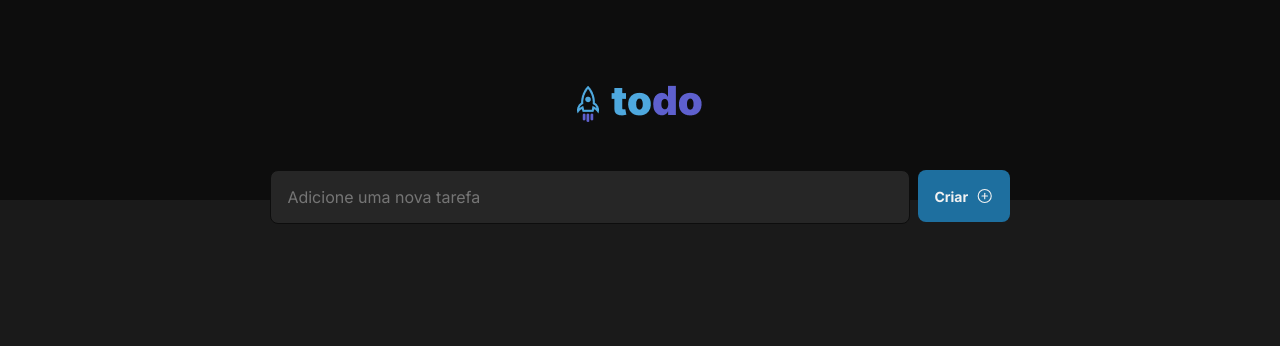
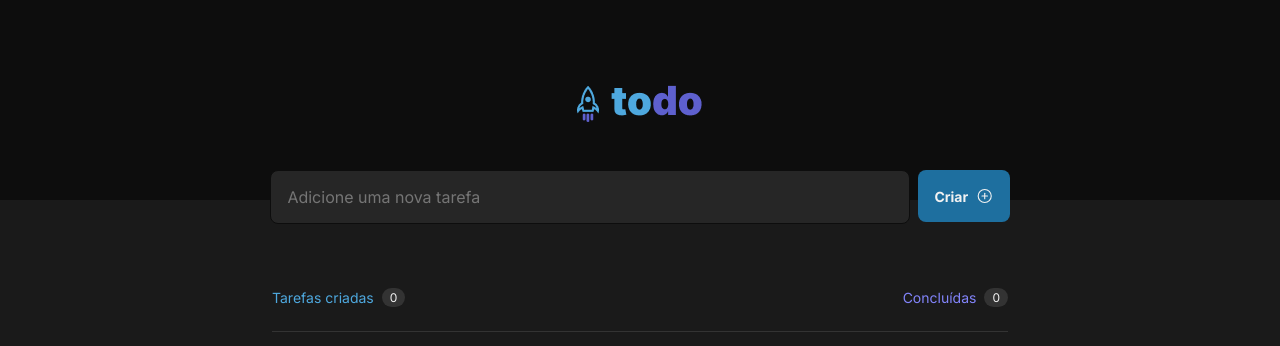
Before and after one commit to joaogabrielramos28/ignite-2022, a React (Vite) app in the folder React/projeto-01/: page / in a window 1280 px wide. Shown: the top 346 px of the page. Built offline with nearby package versions, Linux system fonts and the light colour scheme.

Commit message:
✨ feat: Task info component

```diff
--- a/React/projeto-01/src/App.tsx
+++ b/React/projeto-01/src/App.tsx
@@ -1,11 +1,13 @@
 import { Form } from "./components/Form";
 import { Header } from "./components/Header";
+import { TaskInfo } from "./components/TaskInfo";
 
 function App() {
   return (
     <>
       <Header />
       <Form />
+      <TaskInfo />
     </>
   );
 }
--- /dev/null
+++ b/React/projeto-01/src/components/TaskInfo/index.tsx
@@ -0,0 +1,24 @@
+import React from "react";
+import styles from "./styles.module.css";
+
+export const TaskInfo: React.FC = () => {
+  return (
+    <section className={styles.container}>
+      <div className={styles.tasks_info}>
+        <div className={styles.created_tasks}>
+          <p>
+            Tarefas criadas
+            <span>0</span>
+          </p>
+        </div>
+
+        <div className={styles.completed_tasks}>
+          <p>
+            Concluídas
+            <span>0</span>
+          </p>
+        </div>
+      </div>
+    </section>
+  );
+};
--- /dev/null
+++ b/React/projeto-01/src/components/TaskInfo/styles.module.css
@@ -0,0 +1,60 @@
+.container {
+  display: flex;
+
+  justify-content: center;
+
+  margin-top: 4rem;
+}
+.tasks_info {
+  width: 46rem;
+  display: flex;
+  align-items: center;
+  justify-content: space-between;
+
+  padding-bottom: 1.5rem;
+
+  border-bottom: 1px solid var(--gray-400);
+}
+.created_tasks p {
+  display: flex;
+  align-items: center;
+
+  color: var(--blue);
+
+  font-size: 0.875rem;
+}
+
+.created_tasks span {
+  margin-left: 0.5rem;
+
+  padding: 0.1rem 0.5rem;
+
+  border-radius: 1rem;
+
+  background-color: var(--gray-400);
+
+  color: var(--gray-100);
+  font-size: 0.75rem;
+}
+
+.completed_tasks p {
+  display: flex;
+  align-items: center;
+
+  color: var(--purple);
+
+  font-size: 0.875rem;
+}
+
+.completed_tasks span {
+  margin-left: 0.5rem;
+
+  padding: 0.1rem 0.5rem;
+
+  border-radius: 1rem;
+
+  background-color: var(--gray-400);
+
+  color: var(--gray-100);
+  font-size: 0.75rem;
+}
```
